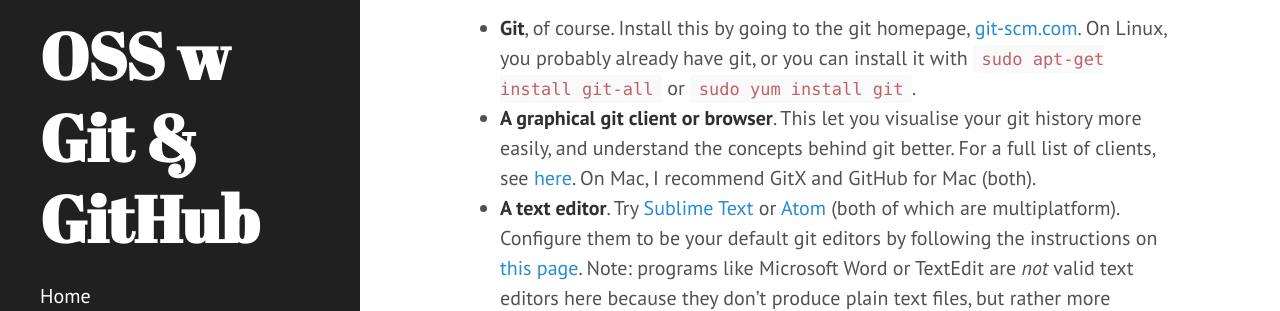
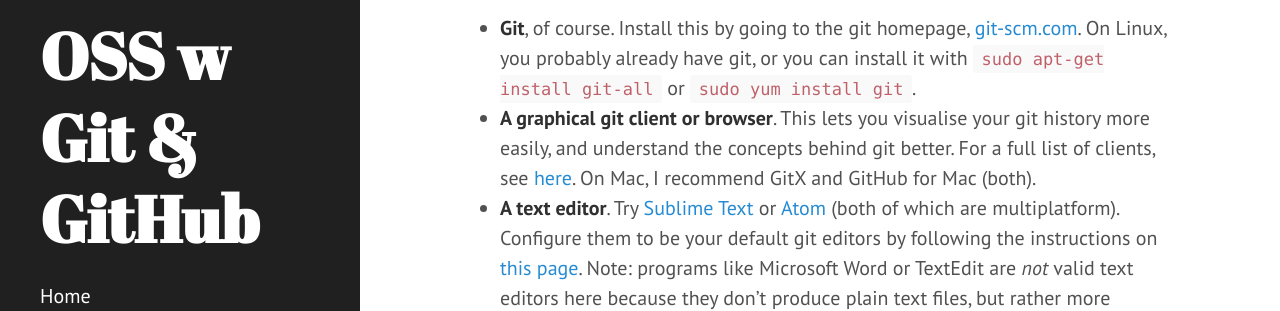
Before and after one commit to jni/git-tutorial, a Jekyll site: the page built from 0-installation.md, in a window 1280 px wide and 900 px high. Shown: the part 177-488 px from the top of the window. Built offline with Jekyll 4.4.1, drawn with Linux system fonts in a browser that asks for light colours.

Commit message:
Fix typo

```diff
--- a/0-installation.md
+++ b/0-installation.md
@@ -10,7 +10,7 @@
   [git-scm.com](http://git-scm.com). On Linux, you probably already have git,
   or you can install it with `sudo apt-get install git-all` or
   `sudo yum install git`.
-- **A graphical git client or browser**. This let you visualise your git
+- **A graphical git client or browser**. This lets you visualise your git
   history more easily, and understand the concepts behind git better. For a
   full list of clients, see [here](http://git-scm.com/downloads/guis). On Mac,
   I recommend GitX and GitHub for Mac (both).
```
